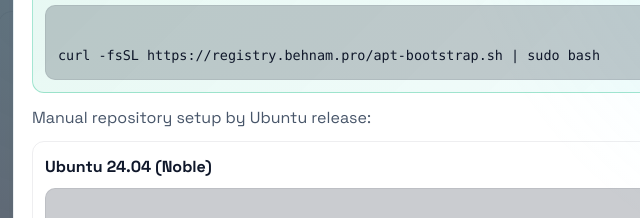
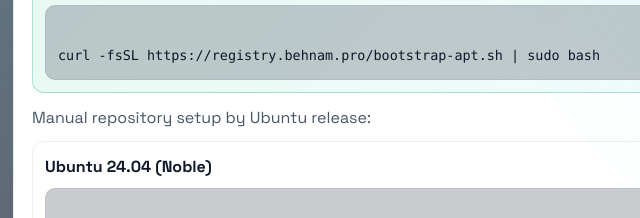
Before and after one commit to behnambagheri/bea.sh, a plain HTML site: page index.html in a window 1280 px wide. Both pictures are taken after a click on the button "Usage guide". Shown: the part 2424-2642 px from the top of the page, 167-807 px from the left. Drawn offline with Linux system fonts and the light colour scheme.

Commit message:
Commit files: index.html

```diff
--- a/index.html
+++ b/index.html
@@ -356,7 +356,7 @@
       <section class="guide-block guide-block-primary">
         <p class="guide-label">Recommended</p>
         <h3>Bootstrap Script</h3>
-        <pre><code>curl -fsSL https://registry.behnam.pro/apt-bootstrap.sh | sudo bash</code></pre>
+        <pre><code>curl -fsSL https://registry.behnam.pro/bootstrap-apt.sh | sudo bash</code></pre>
       </section>
 
       <p class="modal-subtitle">Manual repository setup by Ubuntu release:</p>
```
